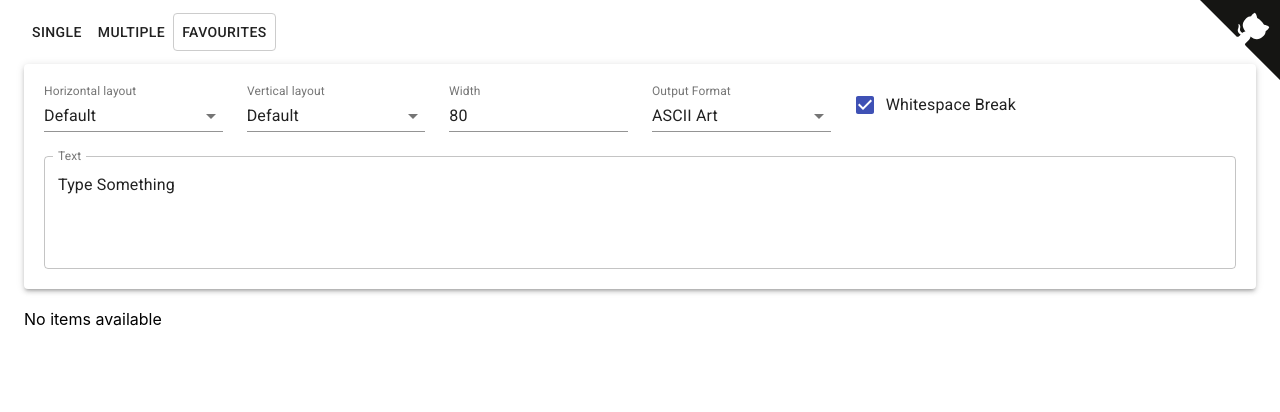
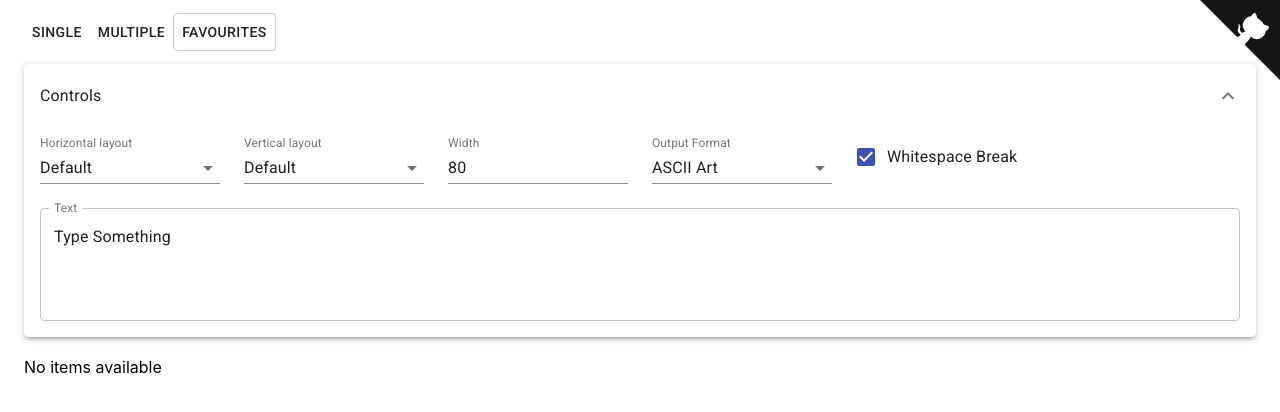
Before and after one commit to budavariam/asciiart-text, a React (Create React App) app: page /favourites in a window 1280 px wide. Shown: the top 412 px of the page. Built offline with nearby package versions, Linux system fonts and the light colour scheme.

Commit message:
Make control header collapsible

```diff
--- a/src/figlet/FigletControls.js
+++ b/src/figlet/FigletControls.js
@@ -1,4 +1,9 @@
 import { useEffect, useState } from 'react'
+import Accordion from '@material-ui/core/Accordion';
+import AccordionSummary from '@material-ui/core/AccordionSummary';
+import AccordionDetails from '@material-ui/core/AccordionDetails';
+import Typography from '@material-ui/core/Typography';
+import ExpandMoreIcon from '@material-ui/icons/ExpandMore';
 import InputLabel from '@material-ui/core/InputLabel'
 import MenuItem from '@material-ui/core/MenuItem'
 import FormControl from '@material-ui/core/FormControl'
@@ -29,9 +34,20 @@ export function FigletControls({ items = null, figletSettingsAction, figletSetti
         debouncedAction(figletSettingsAction, { type: FIGLETSETTINGS_ACTIONS.SET_TEXT, value: localText })
     }, [figletSettingsAction, localText])
 
+    const [expanded, setExpanded] = useState('controlpanel');
+
+    const handleChange = (panel) => (event, newExpanded) => {
+        setExpanded(newExpanded ? panel : false);
+    };
+
     return (
         <form noValidate autoComplete="off">
             <Card elevation={3} className="figlet-control-header">
+                <Accordion expanded={expanded === 'controlpanel'} onChange={handleChange('controlpanel')}>
+                    <AccordionSummary expandIcon={<ExpandMoreIcon />} aria-controls="controlpanela-content" id="controlpanela-header">
+                        <Typography>Controls</Typography>
+                    </AccordionSummary>
+                    <AccordionDetails>
                         <Grid container spacing={3}>
                             {items === null &&
                                 <Grid item xs={12} md={2}>
@@ -126,6 +142,8 @@ export function FigletControls({ items = null, figletSettingsAction, figletSetti
                                 </FormControl>
                             </Grid>
                         </Grid>
+                    </AccordionDetails>
+                </Accordion>
             </Card>
             <Grid item xs={12} >
                 {items === null
--- a/src/index.css
+++ b/src/index.css
@@ -21,6 +21,5 @@ code {
   position: sticky;
   top: 1em;
   z-index: 1;
-  padding: 20px;
   margin-bottom: 20px;
 }
```
Lines whose indentation alone changed are shown as unchanged.
